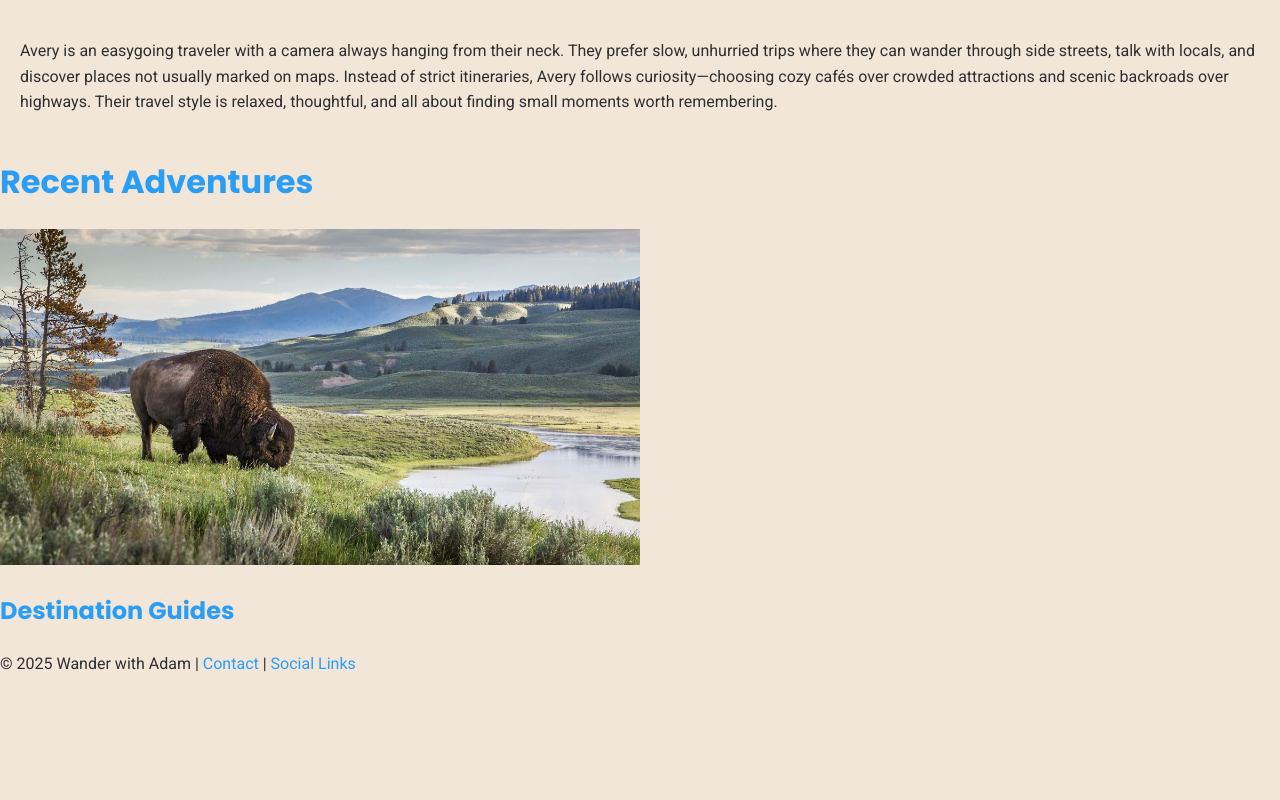
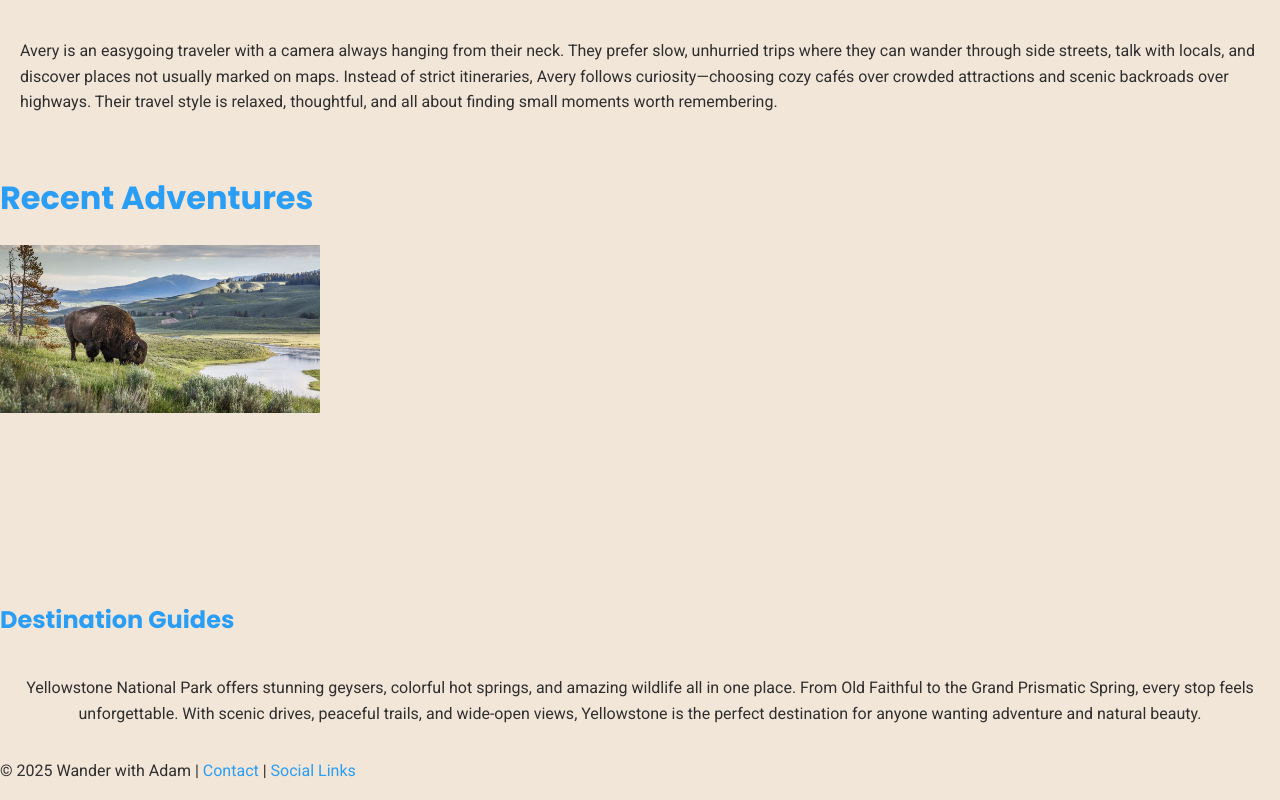
Before and after one commit to hyrummaughan/wdd130-Querubin, a plain HTML site: page index.html in a window 1280 px wide. Shown: the part 604-1404 px from the top of the page. Before the commit the page ends 1296 px from the top, so only its background shows below. Drawn offline with Linux system fonts and the light colour scheme.

Commit message:
Bulk of html and css

```diff
--- a/index.css
+++ b/index.css
@@ -115,3 +115,8 @@ main {
     grid-row: 3;
     text-align: center;
 }
+#dgp1 {
+    grid-column: 1/2;
+    grid-row: 4;
+    text-align: center;
+}
--- a/index.html
+++ b/index.html
@@ -33,10 +33,15 @@
          finding small moments worth remembering.
     </p>
 
-    <div id="recentAdventures">
+    <div class="recentAdventures">
         <h1 id="raHeading">Recent Adventures</h1>
         <img id="yellowstone" src="images/yellowstone.png" alt="Yellowe Stone NAtional Park">
         <h2 id="dgHeading2">Destination Guides</h2>
+        <p id="dgp1">Yellowstone National Park offers stunning geysers, colorful hot springs, and amazing
+            wildlife all in one place. From Old Faithful to the Grand Prismatic Spring, every stop
+            feels unforgettable. With scenic drives, peaceful trails, and wide-open views, Yellowstone
+            is the perfect destination for anyone wanting adventure and natural beauty.
+        </p>
 
     </div>
 </body>
```
